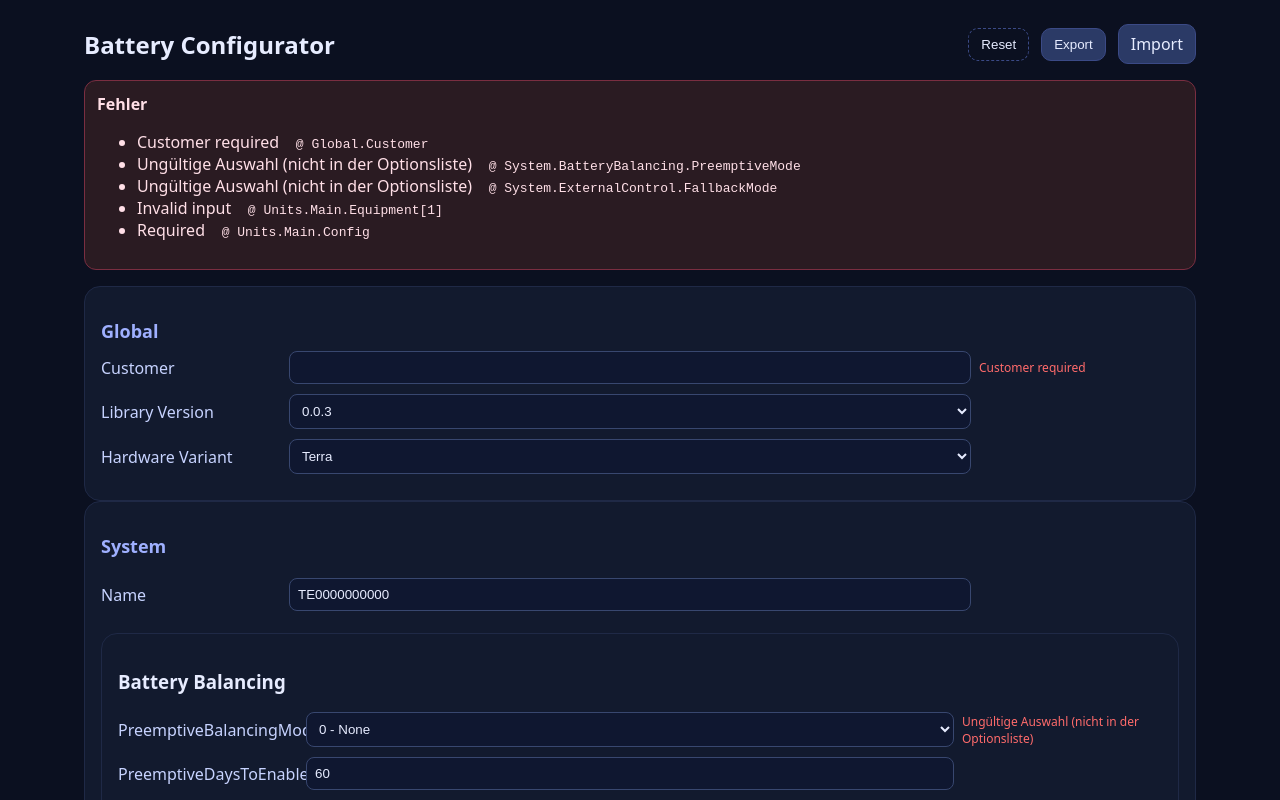
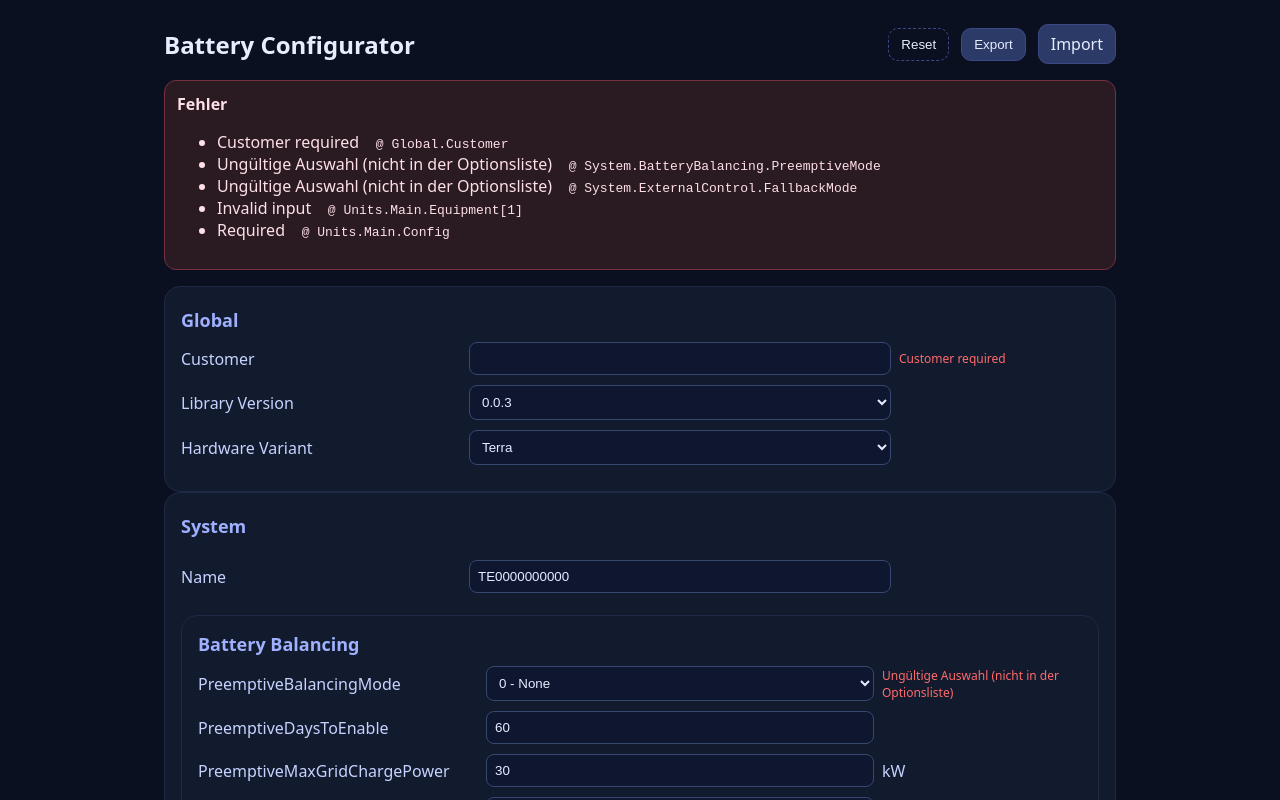
Before and after one commit to chrissyheb/batteryConfigurator, a React (Vite) app: page / in a window 1280 px wide. Shown: the top 800 px of the page. Built offline with nearby package versions, Linux system fonts and the light colour scheme.

Commit message:
feat: CSS optimization

```diff
--- a/src/styles/app.css
+++ b/src/styles/app.css
@@ -14,7 +14,7 @@ body {
   background: var(--bg);
   color: var(--txt);
 }
-.container { max-width: 1160px; margin: 0 auto; padding: 24px; }
+.container { max-width: 1000px; margin: 0 auto; padding: 24px; }
 header h1 { font-size: 24px; margin: 0; }
 .row { display: flex; gap: 12px; align-items: center; }
 .stack { display: grid; gap: 12px; }
@@ -27,13 +27,14 @@ button, .btn {
   cursor: pointer;
 }
 button:hover, .btn:hover { filter: brightness(1.15); }
-h2 { font-size: 18px; color: var(--muted); margin: 16px 0 8px; }
+h2 { font-size: 18px; color: var(--muted); margin: 5px 0 10px; }
+h3 { font-size: 18px; color: var(--muted); margin: 0px 0 10px; }
 .card { background: var(--panel); border: 1px solid #1f2946; border-radius: 16px; padding: 16px; }
 .error-panel { background: #2a1b22; border: 1px solid #7a2e41; color: #ffdfe7; padding: 12px; border-radius: 12px; margin: 16px 0; }
 .field {
   display: grid;
-  grid-template-columns: 180px minmax(0, 1fr) 200px;
-  gap: 8px;
+  grid-template-columns: 280px minmax(0, 1fr) 200px;
+  gap: 0 8px;
   align-items: center;
   margin-bottom: 10px;
 }
@@ -58,3 +59,16 @@ h2 { font-size: 18px; color: var(--muted); margin: 16px 0 8px; }
 .grid-2 { display: grid; grid-template-columns: 1fr 1fr; gap: 12px; }
 .ghost { background: transparent; border: 1px dashed #3b4a86; }
 small.hint { color: #9fb0ff; }
+
+/* Chrome, Edge (Chromium), Safari, Opera */
+input[type="number"]::-webkit-outer-spin-button,
+input[type="number"]::-webkit-inner-spin-button {
+  -webkit-appearance: none;
+  margin: 0; /* optional */
+}
+
+/* Firefox */
+input[type="number"] {
+  -moz-appearance: textfield; /* älter */
+  appearance: textfield;      /* moderner Standard */
+}
```
